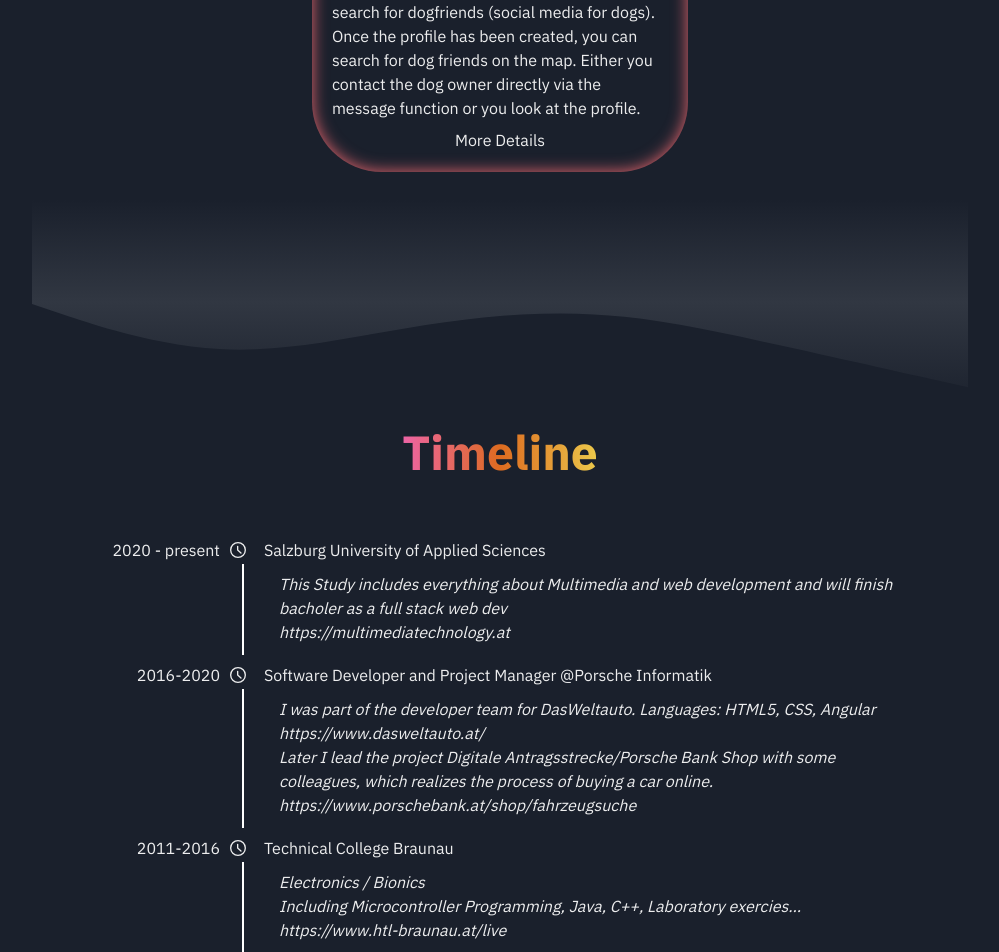
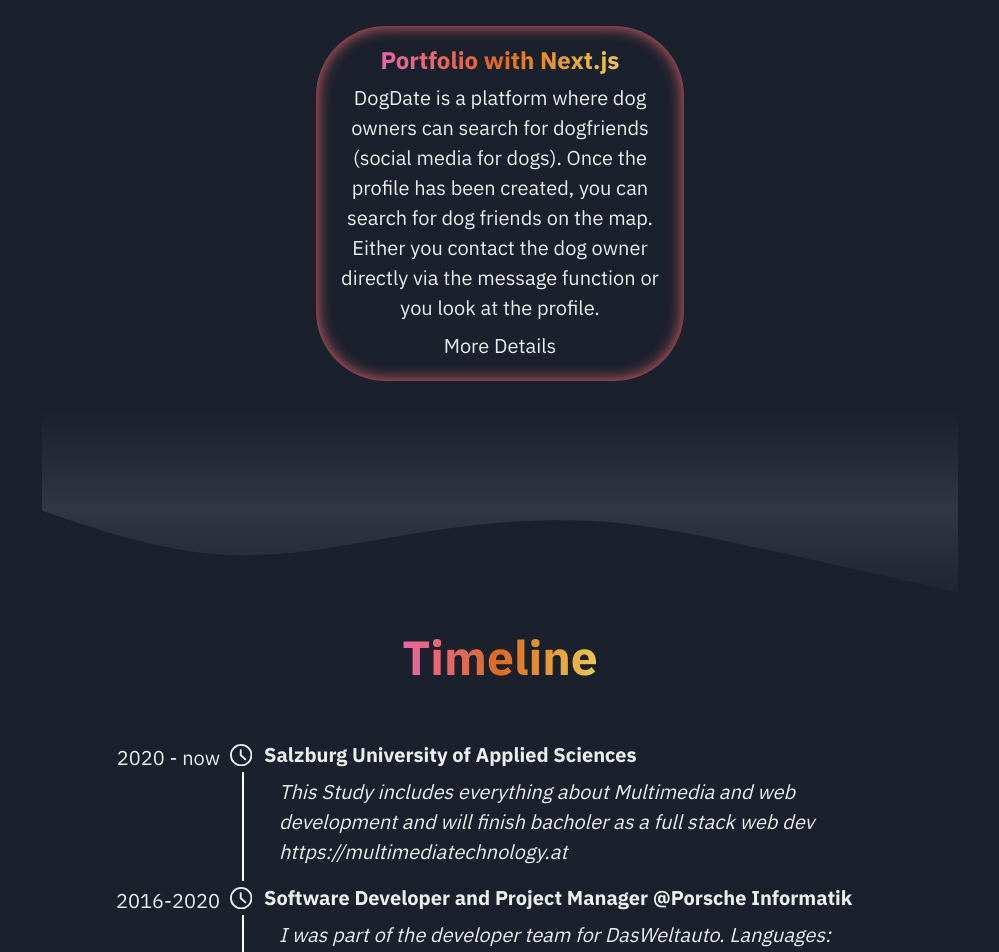
Before and after one commit to kerstin97/portfolio, a Next.js app in the folder portfolio/: page / in a window 1280 px wide. Shown: the part 1120-2072 px from the top of the page, without its empty margins (140-1139 px from the left). Built offline with nearby package versions, Linux system fonts and the light colour scheme.

Commit message:
Add breakpoints and burger navigation for mobile

```diff
--- a/portfolio/components/leftSection.js
+++ b/portfolio/components/leftSection.js
@@ -7,7 +7,7 @@ export default function LeftSection(props) {
         console.log(this)
     }
     return (
-        <VStack className="leftSection" display="flex" pb="50px" justifyContent="space-between" flexDir="column">
+        <VStack className="leftSection" display={['none','none','flex','flex']} pb="50px" justifyContent="space-between" flexDir="column">
             <Image src={"images/logo.svg"} alt="Logo" width="80px" pt="50px"/>
             <Social/>
             <Image src={"images/theme.svg"} width="40px" alt="mode" onClick={props.toggleColorMode}/>
--- a/portfolio/components/project.js
+++ b/portfolio/components/project.js
@@ -4,10 +4,10 @@ import { Heading, Text, Link, VStack } from '@chakra-ui/react';
 export default function Project(props) {
     return (
         <VStack flexBasis="45%" p="20px" m="20px" borderRadius="70px" boxShadow="inset 0 0 1em #e9666e">
-            <Heading fontSize="xl" bgGradient="linear(to-l, yellow.400, orange.500, pink.400)" bgClip="text">{props.title}</Heading>
-            <Text>{props.description}</Text>
-            <Link href={props.link} isExternal>
-                More Details
+            <Heading fontSize="2xl" bgGradient="linear(to-l, yellow.400, orange.500, pink.400)" bgClip="text">{props.title}</Heading>
+            <Text fontSize="xl" textAlign="center">{props.description}</Text>
+            <Link href={props.link}  isExternal>
+                <Text fontSize="xl">More Details</Text>
             </Link>
         </VStack>
     )
--- a/portfolio/components/timeline.js
+++ b/portfolio/components/timeline.js
@@ -1,5 +1,5 @@
 import {TimeIcon} from '@chakra-ui/icons';
-import {Heading, Center} from '@chakra-ui/react';
+import {Heading, Center, Text, Link} from '@chakra-ui/react';
 export default function Timeline() {
     return (
         <section id="timeline">
@@ -8,38 +8,38 @@ export default function Timeline() {
             <div className="timeline-container">
                 <div className="timeline-body">
                     <div className="timeline-entry">
-                        <div className="timeline-entry-time">2020 - present</div>
-                        <TimeIcon className="timeline-entry-icon" alt="timeline-clock-icon"></TimeIcon>
+                        <Text className="timeline-entry-time" fontSize="xl">2020 - now</Text>
+                        <TimeIcon className="timeline-entry-icon" width="1.4em" height="1.4em" alt="timeline-clock-icon"></TimeIcon>
                         <div className="timeline-entry-content">
-                            <div className="timeline-entry-title"><h3>Salzburg University of Applied Sciences</h3></div>
+                            <div className="timeline-entry-title"><Heading fontSize="xl">Salzburg University of Applied Sciences</Heading></div>
                             <div className="timeline-entry-discription"><i>
-                                <p>This Study includes everything about Multimedia and web development and will finish bacholer as a full stack web dev</p>
-                                <a href="https://multimediatechnology.at" target="_blank" rel="noopener noreferrer">https://multimediatechnology.at</a>
+                                <Text fontSize="xl">This Study includes everything about Multimedia and web development and will finish bacholer as a full stack web dev</Text>
+                                <Link href="https://multimediatechnology.at" target="_blank" rel="noopener noreferrer"><Text fontSize="xl">https://multimediatechnology.at</Text></Link>
                             </i></div>
                         </div>
                     </div>
                     <div className="timeline-entry">
-                        <div className="timeline-entry-time">2016-2020</div>
-                        <TimeIcon className="timeline-entry-icon" alt="timeline-clock-icon"></TimeIcon>
+                        <Text className="timeline-entry-time" fontSize="xl">2016-2020</Text>
+                        <TimeIcon className="timeline-entry-icon" width="1.4em" height="1.4em" alt="timeline-clock-icon"></TimeIcon>
                         <div className="timeline-entry-content">
-                            <div className="timeline-entry-title"><h3>Software Developer and Project Manager @Porsche Informatik</h3></div>
+                            <div className="timeline-entry-title"><Heading fontSize="xl">Software Developer and Project Manager @Porsche Informatik</Heading></div>
                             <div className="timeline-entry-discription"><i>
-                                <p>I was part of the developer team for DasWeltauto. Languages: HTML5, CSS, Angular </p>
-                                <a href="https://www.dasweltauto.at/" target="_blank" rel="noopener noreferrer">https://www.dasweltauto.at/</a>
-                                <p>Later I lead the project Digitale Antragsstrecke/Porsche Bank Shop with some colleagues, which realizes the process of buying a car online. </p>
-                                <a href="https://www.porschebank.at/shop/fahrzeugsuche" target="_blank" rel="noopener noreferrer">https://www.porschebank.at/shop/fahrzeugsuche</a>
+                                <Text fontSize="xl">I was part of the developer team for DasWeltauto. Languages: HTML5, CSS, Angular </Text>
+                                <Link href="https://www.dasweltauto.at/" target="_blank" rel="noopener noreferrer"><Text fontSize="xl">https://www.dasweltauto.at/</Text></Link>
+                                <Text fontSize="xl">Later I lead the project Digitale Antragsstrecke/Porsche Bank Shop with some colleagues, which realizes the process of buying a car online. </Text>
+                                <Link href="https://www.porschebank.at/shop/fahrzeugsuche" target="_blank" rel="noopener noreferrer"><Text fontSize="xl">https://www.porschebank.at/shop/fahrzeugsuche</Text></Link>
                             </i></div>
                         </div>
                     </div>
                     <div className="timeline-entry">
-                        <div className="timeline-entry-time">2011-2016</div>
-                        <TimeIcon className="timeline-entry-icon" alt="timeline-clock-icon"></TimeIcon>
+                        <Text className="timeline-entry-time" fontSize="xl">2011-2016</Text>
+                        <TimeIcon className="timeline-entry-icon" width="1.4em" height="1.4em" alt="timeline-clock-icon"></TimeIcon>
                         <div className="timeline-entry-content">
-                            <div className="timeline-entry-title"><h3>Technical College Braunau</h3></div>
+                            <div className="timeline-entry-title"><Heading fontSize="xl">Technical College Braunau</Heading></div>
                             <div className="timeline-entry-discription"><i>
-                                <p>Electronics / Bionics </p>
-                                <p>Including Microcontroller Programming, Java, C++, Laboratory exercies...</p>
-                                <a href="https://www.htl-braunau.at/live" target="_blank" rel="noopener noreferrer">https://www.htl-braunau.at/live</a>
+                                <Text fontSize="xl">Electronics / Bionics </Text>
+                                <Text fontSize="xl">Including Microcontroller Programming, Java, C++, Laboratory exercies...</Text>
+                                <Link href="https://www.htl-braunau.at/live" target="_blank" rel="noopener noreferrer"><Text fontSize="xl">https://www.htl-braunau.at/live</Text></Link>
                             </i></div>
                         </div>
                     </div>
--- a/portfolio/pages/_app.js
+++ b/portfolio/pages/_app.js
@@ -3,6 +3,7 @@ import '../theme/styles.css';
 import '../styles/timeline.css';
 import '../styles/gallery.css';
 import '../styles/leftSection.css';
+import '../styles/navigation.css';
 
 import { ChakraProvider } from '@chakra-ui/react';
 
--- a/portfolio/styles/Home.module.css
+++ b/portfolio/styles/Home.module.css
@@ -13,10 +13,11 @@
   max-width: 1240px;
 }
 
+
 @media (max-width: 1600px) {
   .content {
-    padding-left: 140px;
-    padding-right: 140px;
+    padding-left: 150px;
+    padding-right: 150px;
   }
 }
 
--- a/portfolio/styles/leftSection.css
+++ b/portfolio/styles/leftSection.css
@@ -4,3 +4,9 @@
     top: 0;
     bottom:0;
 }
+
+@media (max-width: 1600px) {
+    .leftSection {
+        left: 10px;
+    }
+  }
--- /dev/null
+++ b/portfolio/styles/navigation.css
@@ -0,0 +1,10 @@
+.navigation {
+    right: 50px;
+}
+
+
+@media (max-width: 1600px) {
+    .navigation {
+      right: 10px;
+    }
+}
--- a/portfolio/styles/timeline.css
+++ b/portfolio/styles/timeline.css
@@ -12,7 +12,7 @@
     text-align: right;
 }
 .timeline-entry-icon{
-    margin: 4px 10px 0px 10px;
+    margin: 1px 10px 0px 10px;
 }
 .timeline-entry-discription{
     margin: 10px 0px 0px 15px;
@@ -24,6 +24,6 @@
     position: absolute;
     height: Calc(100% + 1.2rem);
     left: -2.3rem;
-    top: -0.5rem;
+    top: -0.3rem;
     width: 0.1rem;
 }
--- a/portfolio/theme/index.js
+++ b/portfolio/theme/index.js
@@ -1,9 +1,16 @@
 import { extendTheme, theme as base } from '@chakra-ui/react';
-
+import {createBreakpoints} from '@chakra-ui/theme-tools';
 const config = {
     initialColorMode: "dark",
     useSystemColorMode: false,
   }
+
+const breakpoints = createBreakpoints({
+    sm:'50em',
+    md:'60em',
+    lg:'70em',
+    xl:'80em'
+})
 
 const theme = extendTheme({
     fonts: {
@@ -11,6 +18,7 @@ const theme = extendTheme({
         body: `IBM Plex Sans, ${base.fonts?.heading}`,
     },
     config,
+    breakpoints
 });
 
 export default theme;
```
Also changed, not shown: portfolio/components/navigation.js (+63 -4 lines).
